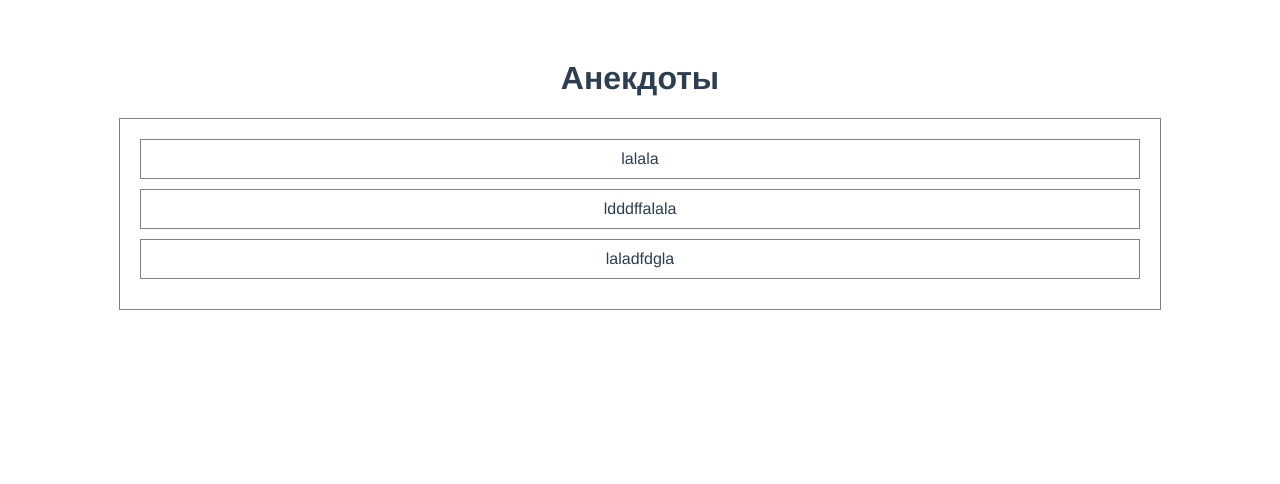
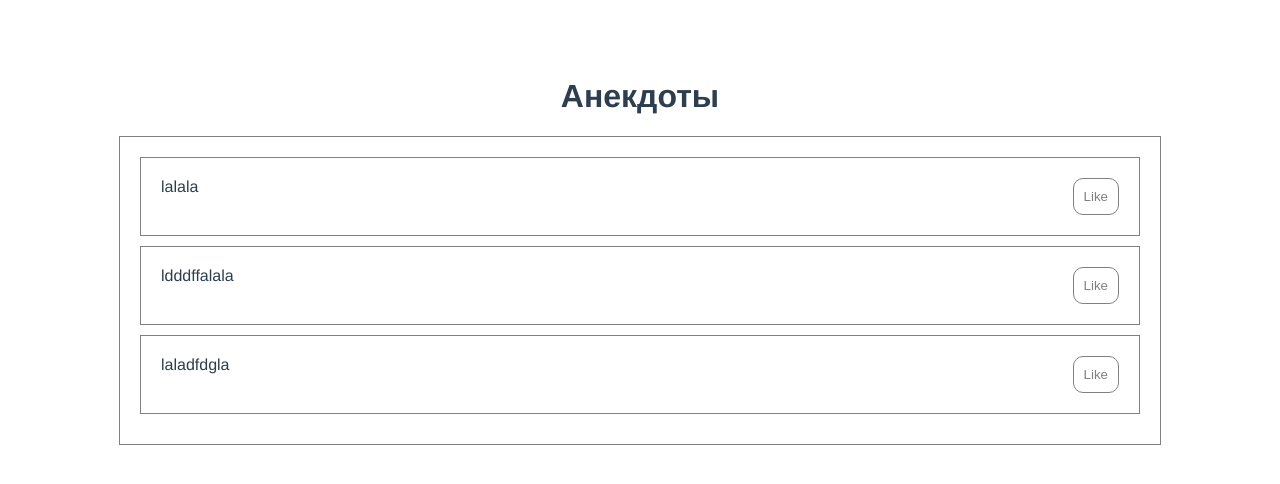
Before and after one commit to gileto/jokes, a Vue app: page / in a window 1280 px wide. Shown: the top 484 px of the page. Built offline with nearby package versions, Linux system fonts and the light colour scheme.

Commit message:
feat: like button

```diff
--- a/src/App.vue
+++ b/src/App.vue
@@ -27,6 +27,9 @@ export default {
 </script>
 
 <style>
+body {
+  padding: 10px
+}
 #app {
   font-family: Avenir, Helvetica, Arial, sans-serif;
   -webkit-font-smoothing: antialiased;
--- a/src/components/item.vue
+++ b/src/components/item.vue
@@ -1,6 +1,7 @@
 <template>
     <li>
-    {{ anec.text}}
+    {{anec.text}}
+    <button>Like</button>
     </li>
 </template>
 
@@ -15,8 +16,19 @@ export default {
 
 <style scoped>
     li {
+    display: flex;
     border: 1px solid gray;
-    padding: 10px;
+    padding: 20px;
     margin-bottom: 10px;
     }
+
+
+    button {
+        padding: 10px;
+        background: transparent;
+        border: 1px solid gray;
+        border-radius: 10px;
+        margin-left: auto;
+        color: gray;
+    }
 </style>
```
